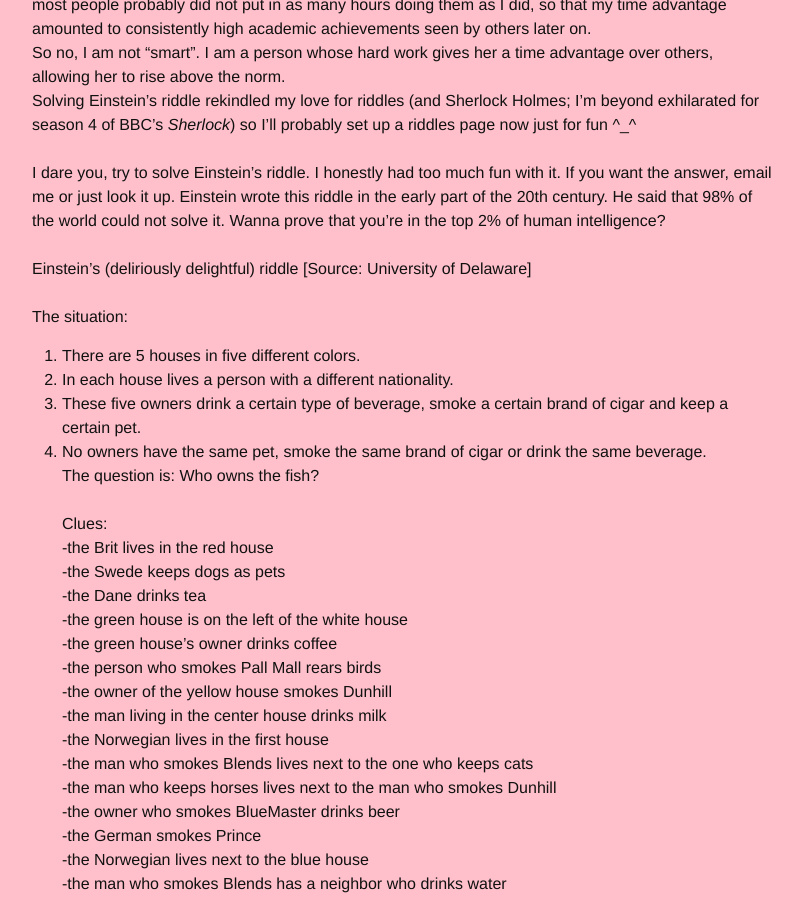
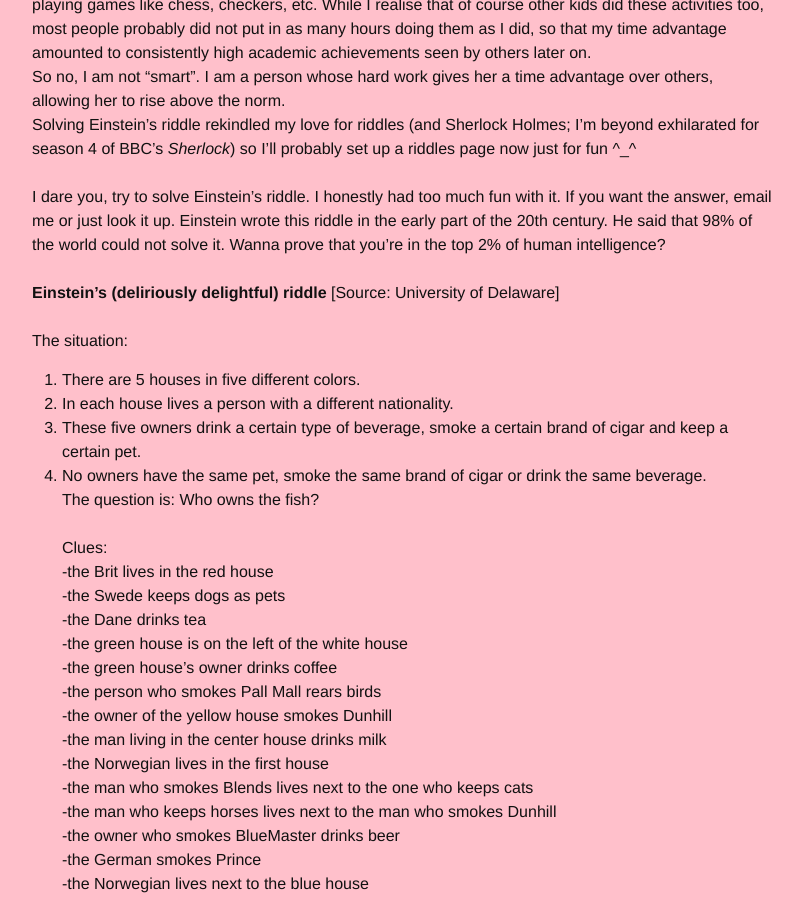
Before and after one commit to helenchew/helenchew.github.io, a Jekyll site: the page built from _posts/2015-05-16-einstein's-sudoku.markdown, in a window 1280 px wide and 900 px high, scrolled down 1361 px. Shown: the whole window, without its empty margins (238-1040 px from the left). Built offline with Jekyll 4.4.1, drawn with Linux system fonts in a browser that asks for light colours.

Commit message:
Einstein's Sudoku 4

```diff
--- a/_posts/2015-05-16-einstein's-sudoku.markdown
+++ b/_posts/2015-05-16-einstein's-sudoku.markdown
@@ -11,6 +11,7 @@ A study was conducted to gauge the effect of gender and race on standardised mat
 <br>
 Once, after I answered a difficult question correctly, a person complimented me, "You're so smart", to which another remarked, "That's because she's Asian." I was slightly taken aback. <br>
 It wasn't the first time I'd been praised for being "smart", only the first time I'd heard this particular attribute explained by my race. Prior to this, I had always politely opposed the "smart" comment by insisting that it was, instead, the product of being hardworking. I firmly believed (and I still do) that all the academic success people witnessed was not due to some inherent part of me, but rather to an unwavering work ethic honed over an extensive period of time that required actual blood, sweat and tears. This incident really only reaffirmed my view -- I wasn't easily affected -- and encouraged me to continue to do so, as it planted in me the urge to convince people to see me as an individual person, not merely another one of a thousand faces of the same racial stereotype. In fact, I quite delight in breaking stereotypes. <br>
+<br>
 Today, I solved Einstein's riddle (see below) in about 30 minutes. This was half the time I took the first time I solved it, about 6 years ago in 8th grade. Of course, the timing is rigged because though I'd completely forgotten the details of the problem, I had gone through the thinking process once before -- but truthfully, more than once, except in a different way. Solving Einstein's riddle requires using the process of elimination as well as trial and error, which are incidentally also the exact tools needed to solve sudoku puzzles. Back in 5th grade, I'd had a phase involving sudoku puzzles in which I was obsessed with solving them. This was precisely (as far as I believe) what allowed me to solve Einstein's riddle relatively quickly. <br>
 Ever heard of the 10,000 hour rule? According to this legendary axiom, it does not matter what activity it is, be it learning a musical instrument, playing a sport, learning a new language, etc., as long as one dedicates 10,000 hours toward it, one will have become a master musician, athlete, polyglot, etc. by the end. The way I see it, for every activity out there one could possibly do, one is born with a certain number of those 10,000 hours already fulfilled -- a time advantage. In other words, the activities for which one already exhibits above average performance at a young age -- talent, I daresay -- are the ones for which one can reach masterdom faster in comparison to people beginning with average performance or people who are stagnant and never put in any hours. <br>
 As a child, though I do recall playing outside with friends quite often, I also spent a lot of time engaging in intellectually stimulating activities, such as reading outside of school, going to science museums and playing games like chess, checkers, etc. While I realise that of course other kids did these activities too, most people probably did not put in as many hours doing them as I did, so that my time advantage amounted to consistently high academic achievements seen by others later on. <br>
@@ -19,7 +20,7 @@ Solving Einstein's riddle rekindled my love for riddles (and Sherlock Holmes; I'
 <br>
 I dare you, try to solve Einstein's riddle. I honestly had too much fun with it. If you want the answer, email me or just look it up. Einstein wrote this riddle in the early part of the 20th century. He said that 98% of the world could not solve it. Wanna prove that you're in the top 2% of human intelligence?<br>
 <br>
-Einstein's (deliriously delightful) riddle [Source: University of Delaware]<br>
+<b>Einstein's (deliriously delightful) riddle</b> [Source: University of Delaware]<br>
 <br>
 The situation:<br>
 1. There are 5 houses in five different colors.<br>
```
